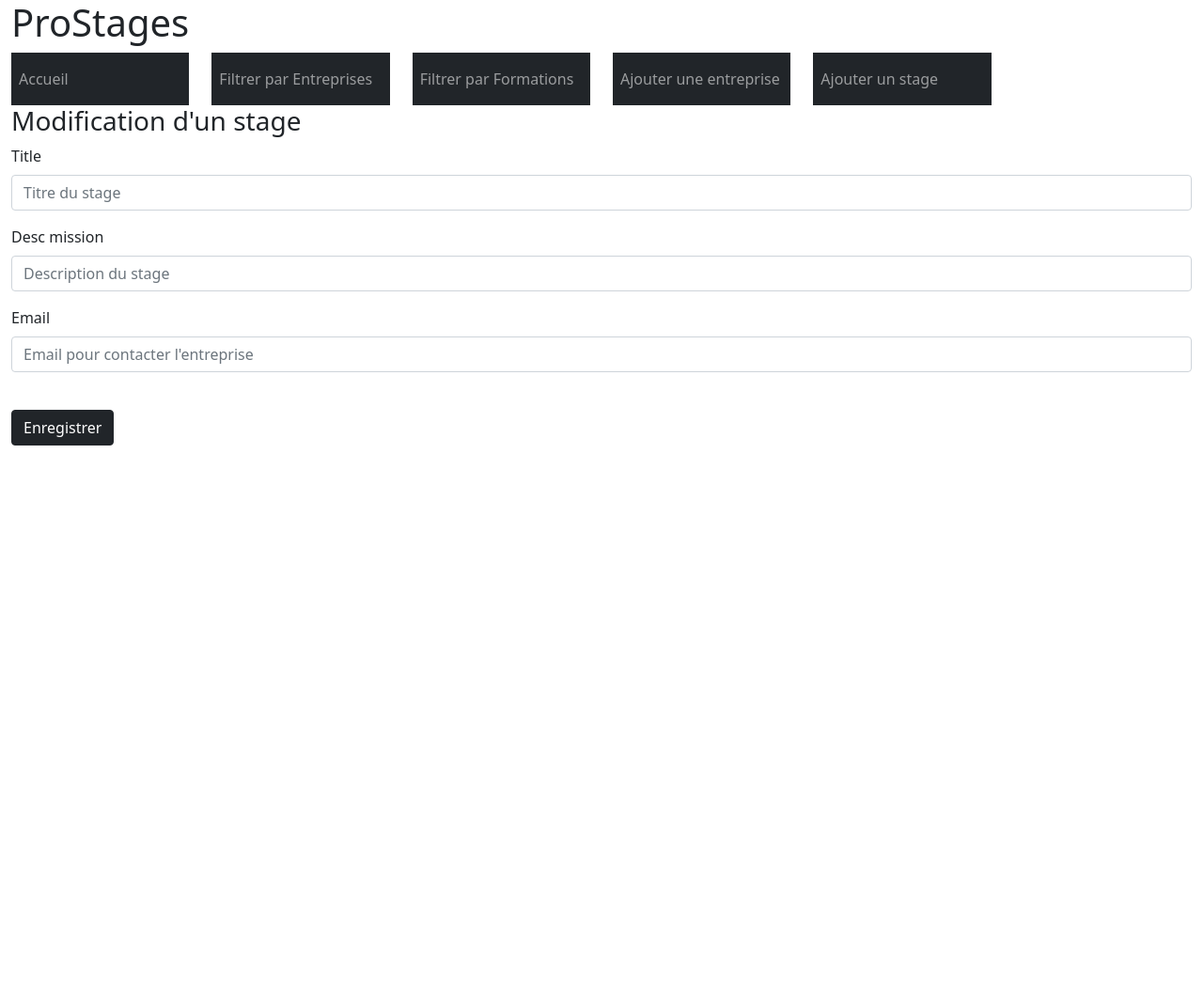
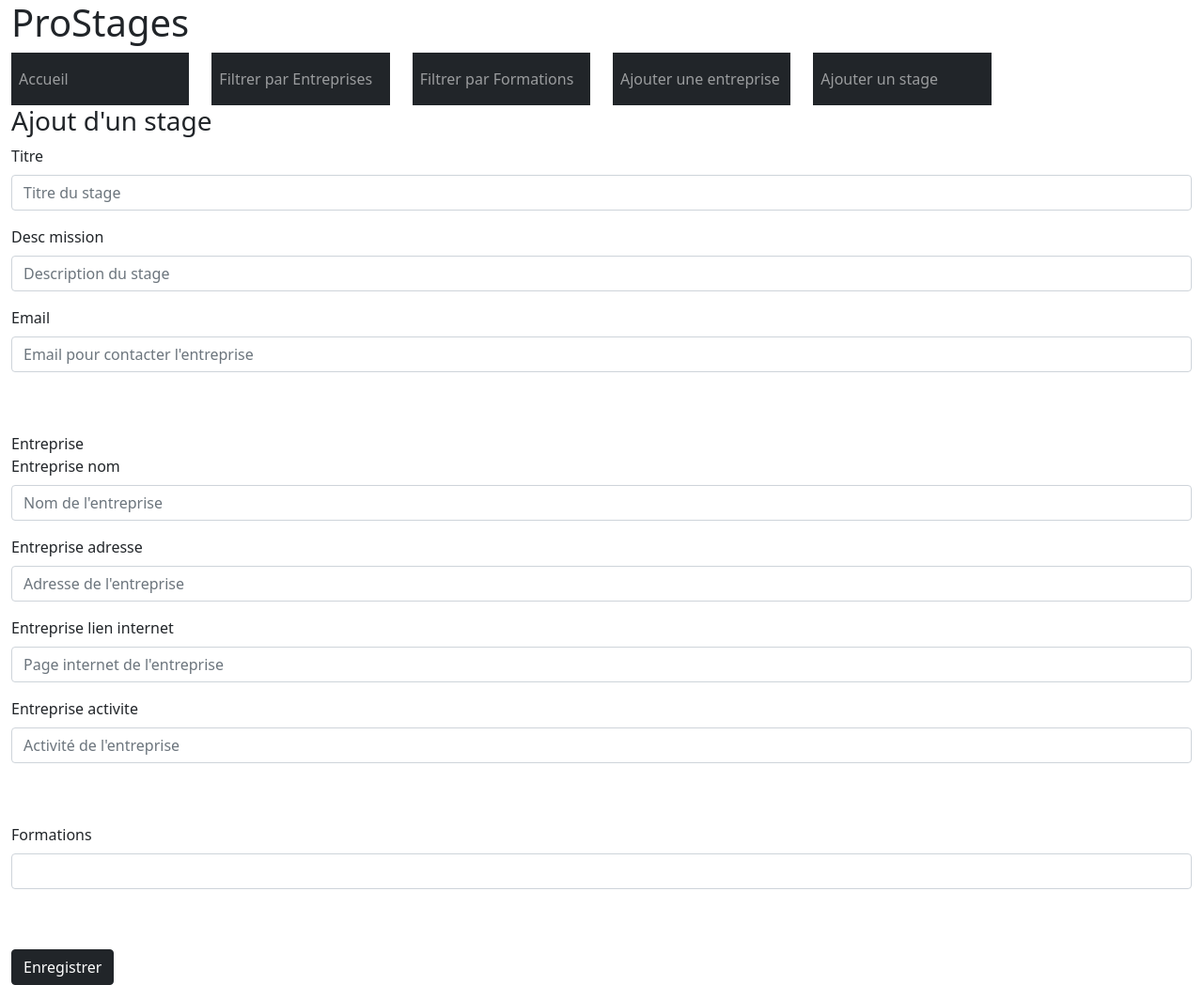
Before and after one commit to ByLyZ/prosages, a Symfony app: template templates/stages/stageAjouter.html.twig in a window 1280 px wide. Shown: the whole page at 94% size. Before the commit the page ends 474 px from the top, so only its background shows below. Run offline with Twig, Linux system fonts and the light colour scheme; the template is opened without the code that fills it, so the values that code supplies are empty; form fields are guessed from the names that the template uses; some libraries are stand-ins or nearby versions.

Commit message:
Formulaire de saisie de stage complet et fonctionnel

```diff
--- a/src/Controller/EntreprisesController.php
+++ b/src/Controller/EntreprisesController.php
@@ -52,7 +52,7 @@ class EntreprisesController extends AbstractController
     /**
      * @Route("/entreprises/ajouter/", name="entreprises_ajouter")
      */
-    public function ajouterEntreprise(Request $request, EntityManagerInterface $manager)
+    public function ajouterEntreprise(Request $request, EntityManagerInterface $manager): Response
     {
         $entreprise=new Entreprises();
 
--- a/src/Entity/Stages.php
+++ b/src/Entity/Stages.php
@@ -35,7 +35,7 @@ class Stages
     private $email;
 
     /**
-     * @ORM\ManyToOne(targetEntity=Entreprises::class, inversedBy="stages")
+     * @ORM\ManyToOne(targetEntity=Entreprises::class, inversedBy="stages",cascade={"persist"})
      * @ORM\JoinColumn(nullable=false)
      */
     private $entreprise;
--- a/templates/accueil/index.html.twig
+++ b/templates/accueil/index.html.twig
@@ -37,7 +37,7 @@
                 </td>
                 <td>
                     {% for formation in stagesCourant.formations %}
-                    {{formation.nom}}
+                    {{formation.nom}} <br>
                     {% endfor %}
                 </td>
                 <td>
--- a/templates/entreprises/entrepriseStage.html.twig
+++ b/templates/entreprises/entrepriseStage.html.twig
@@ -37,7 +37,7 @@
                 </td>
                 <td>
                     {% for formation in stagesCourant.formations %}
-                    {{formation.nom}}
+                    {{formation.nom}} <br>
                     {% endfor %}
                 </td>
                 <td>
--- a/templates/stages/index.html.twig
+++ b/templates/stages/index.html.twig
@@ -20,6 +20,6 @@ Entreprise :
 
 Formation :
 {% for formation in stages.formations %}
-        {{formation.nom}}
+        {{formation.nom}} <br>
 {% endfor %}
 {% endblock %}
--- a/templates/stages/stageAjouter.html.twig
+++ b/templates/stages/stageAjouter.html.twig
@@ -2,22 +2,32 @@
 
 {% block titreContenu %}
 <div class="example-wrapper">
-{% if action == "ajouter" %}
     <h3>Ajout d'un stage</h3>
-{% else %}
-    <h3>Modification d'un stage</h3>
-{% endif %}
 {% endblock %}
 {% block contenu %}
 {{ form_start(vueFormulaire) }}
 
-{{ form_row(vueFormulaire.title, {'attr' : {'placeholder' : "Titre du stage"}}) }}
+{{ form_row(vueFormulaire.titre, {'attr' : {'placeholder' : "Titre du stage"}}) }}
 
 {{ form_row(vueFormulaire.descMission, {'attr' : {'placeholder' : "Description du stage"}}) }}
 
 {{ form_row(vueFormulaire.email, {'attr' : {'placeholder' : "Email pour contacter l'entreprise"}}) }}
+<br><br>
 
-<br>
+Entreprise
+
+{{ form_row(vueFormulaire.entreprise.nom, {'attr' : {'placeholder' : "Nom de l'entreprise"}}) }}
+
+{{ form_row(vueFormulaire.entreprise.adresse, {'attr' : {'placeholder' : "Adresse de l'entreprise"}}) }}
+
+{{ form_row(vueFormulaire.entreprise.lienInternet, {'attr' : {'placeholder' : "Page internet de l'entreprise"}}) }}
+
+{{ form_row(vueFormulaire.entreprise.activite, {'attr' : {'placeholder' : "Activité de l'entreprise"}}) }}
+<br><br>
+
+{{ form_row(vueFormulaire.formations) }}
+<br><br>
+
 <button type="submit" class="btn btn-dark">Enregistrer</button>
 
 {{ form_end(vueFormulaire) }}
```
Also changed, not shown: src/Controller/StagesController.php (+22 -22 lines), src/Form/StageType.php (+14 -2 lines).
